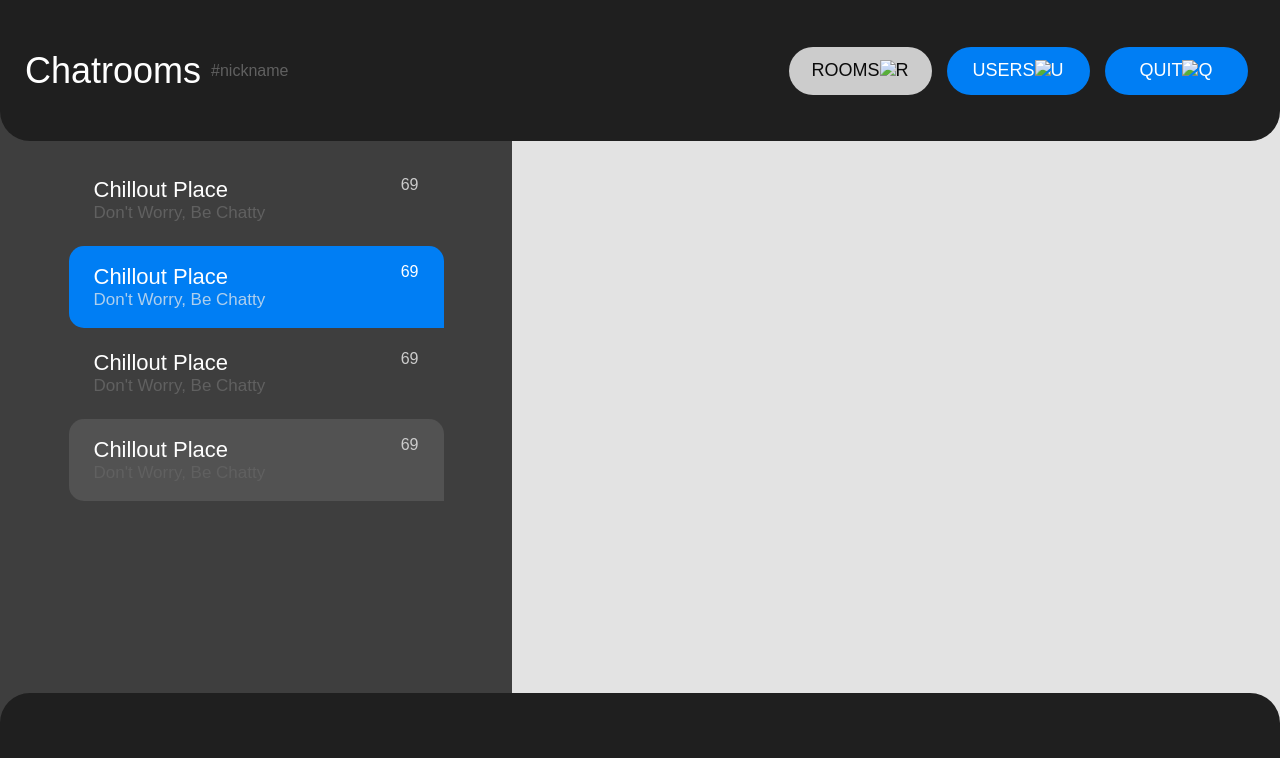
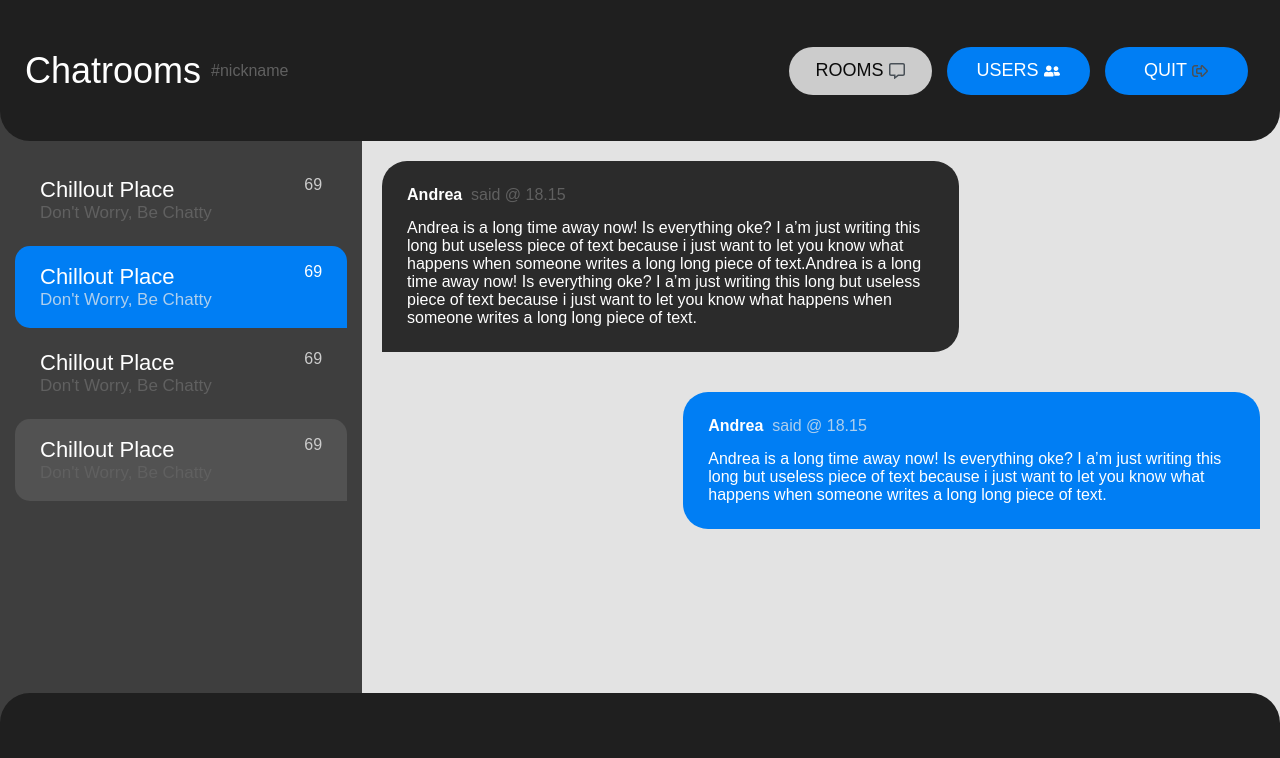
Before and after one commit to TheoKoffem/chatapp, a website: page public/design/chat.html in a window 1280 px wide. Drawn offline with Linux system fonts and the light colour scheme.

Commit message:
Css update

```diff
--- a/public/design/chat.html
+++ b/public/design/chat.html
@@ -21,21 +21,22 @@
                     <div class="menu desktop">
                         <ul>
                             <a href="#" class="active">
-                                <li>ROOMS<img src="" alt="R"></li>
+                                <li>ROOMS<img src="./img/message.svg" alt="R"></li>
                             </a>
                             <a href="#">
-                                <li>USERS<img src="" alt="U"></li>
+                                <li>USERS<img src="./img/users.svg" alt="U"></li>
                             </a>
                             <a href="#">
-                                <li>QUIT<img src="" alt="Q"></li>
+                                <li>QUIT<img src="./img/signout.svg" alt="Q"></li>
                             </a>
                         </ul>
                     </div>
-                    <button class="dropdown mobile"><img src="img/dropdown.svg" alt="="></button>
+                    <button class="dropdown mobile"><img src="./img/dropdown.svg" alt="="></button>
                 </div>
             </div>
         </div>
     </header>
+    <div class="middle flex">
         <aside class="flex">
             <div class="side-container">
                 <div class="rooms">
@@ -79,16 +80,50 @@
                     </div>
                 </div>
             </div>
+
         </aside>
-    <main class="desktop">
-
+        <main class="desktop chat-container flex-col text-white">
+            <div class="message received">
+                <div class="row flex">
+                    <div class="username"><b>Andrea</b></div>
+                    <div class="time">&nbsp; said @ 18.15</div>
+                </div>
+                <div class="row">
+                    <div class="text">
+                        <p>Andrea is a long time away now! Is everything oke? I a’m just writing this long but useless
+                            piece of text because i just want to let you know what happens when someone writes a long
+                            long piece of text.Andrea is a long time away now! Is everything oke? I a’m just writing this long but useless
+                            piece of text because i just want to let you know what happens when someone writes a long
+                            long piece of text.</p>
+                    </div>
+                </div>
+            </div>
+            <div class="message sent">
+                <div class="row flex">
+                    <div class="username"><b>Andrea</b></div>
+                    <div class="time">&nbsp; said @ 18.15</div>
+                </div>
+                <div class="row">
+                    <div class="text">
+                        <p>Andrea is a long time away now! Is everything oke? I a’m just writing this long but useless
+                            piece of text because i just want to let you know what happens when someone writes a long
+                            long piece of text.</p>
+                    </div>
+                </div>
+            </div>
+            <!-- <div class="message sent"></div>
+            <div class="message received"></div>
+            <div class="message received"></div>
+            <div class="message sent"></div>
+            <div class="message sent"></div> -->
         </main>
+    </div>
     <footer>
         <div class="footer-container">
             <div class="row flex mobile mobile-nav">
-                <div class="col chat"><img src="/img/message.svg" alt="M"></div>
-                <div class="col users"><img src="/img/users.svg" alt="M"></div>
-                <div class="col quit"><img src="/img/signout.svg" alt="M"></div>
+                <div class="col chat"><img src="./img/message.svg" alt="R"></div>
+                <div class="col users"><img src="./img/users.svg" alt="U"></div>
+                <div class="col quit"><img src="./img/signout.svg" alt="Q"></div>
             </div>
         </div>
     </footer>
--- a/public/design/scss/global/_common.scss
+++ b/public/design/scss/global/_common.scss
@@ -58,3 +58,6 @@ body {
 .flex {
     display: flex;
 }
+.text-white {
+    color: #ffffff;
+}
--- a/public/design/scss/global/_variables.scss
+++ b/public/design/scss/global/_variables.scss
@@ -4,6 +4,7 @@ $primary-light: #E3E3E3;
 $secondary: #3E3E3E;
 $text: #606060;
 $warning: #FF6464;
+$chat-box: #2B2B2B;
 
 $input: rgba(60,60,60,1);
 $input-light: #007EF4;
--- a/public/design/scss/sections/_header.scss
+++ b/public/design/scss/sections/_header.scss
@@ -62,6 +62,11 @@
                 justify-content: center;
                 margin: 0px 7.5px;
                 border-radius: 25px;
+                img {
+                    padding-left: 5px;
+                    width: 16px;
+                    height: 16px;
+                }
             }
         }
     }
--- a/public/design/scss/sections/_main.scss
+++ b/public/design/scss/sections/_main.scss
@@ -83,3 +83,39 @@
         }
     }
 }
+.middle {
+    overflow: hidden;
+}
+.chat-container {
+    width: 97%;
+    height: calc(100vh - 248px);
+    padding-top: 141px;
+    margin: 0px 20px;
+    overflow: auto;
+    .message {
+        margin: 20px 0px;
+        width: 60%;
+        align-items: center;
+        padding: 25px;
+        p {
+            margin: 15px 0px 0px 0px;
+        }
+
+        &.received {
+            background: $chat-box;
+            border-radius: 25px 25px 25px 0px;
+
+            .time {
+                color: $text;
+            }
+        }
+        &.sent {
+            background: $input-light;
+            align-self: flex-end;
+            border-radius: 25px 25px 0px 25px;
+            .time {
+                color: $input-light-secondary;
+            }
+        }
+    }
+}
```
Also changed, not shown: public/design/css/index.css, 1 other file. Lines whose indentation alone changed are shown as unchanged.
